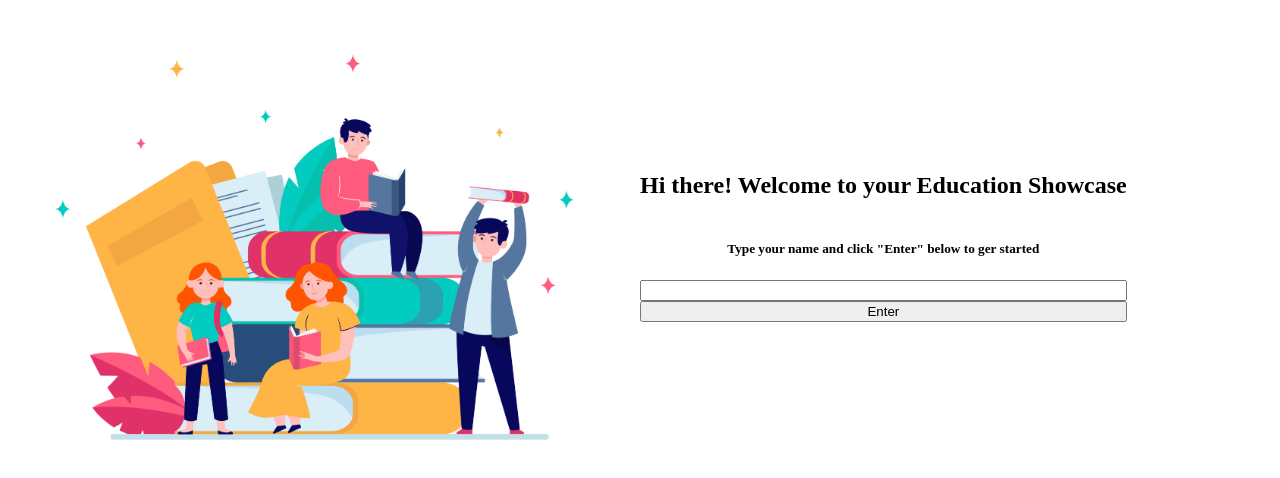
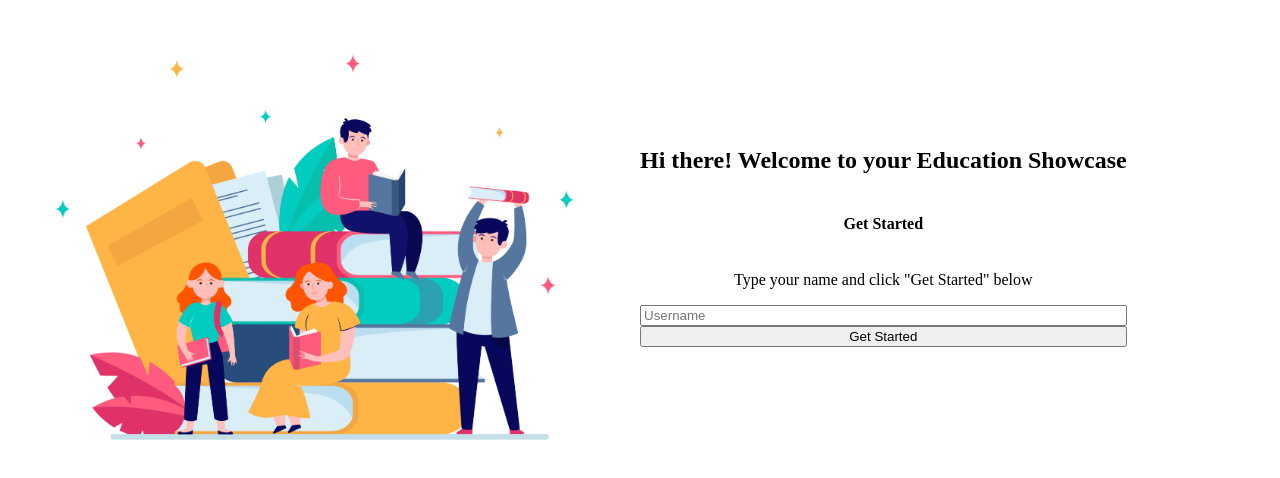
Before and after one commit to Semako123/showwcase, a Next.js app: page / in a window 1280 px wide. Shown: the top 478 px of the page. Built offline with nearby package versions, Linux system fonts and the light colour scheme.

Commit message:
Add content to Login component

```diff
--- a/src/components/Login.tsx
+++ b/src/components/Login.tsx
@@ -17,10 +17,11 @@ const Login = () => {
 
 	return (
 		<LoginContainer>
-			<h2>Hi there! Welcome to your Education Showcase</h2>
-			<h5>Type your name and click &quot;Enter&quot; below to ger started</h5>
-			<StyledInput type="text" value={name} onChange={handleChange} />
-			<StyledButton onClick={handleSubmit}>Enter</StyledButton>
+			<h2>Hi there! Welcome to your <span>Education Showcase</span></h2>
+			<h4>Get Started</h4>
+			<p>Type your name and click &quot;Get Started&quot; below</p>
+			<StyledInput type="text" value={name} onChange={handleChange} placeholder="Username"/>
+			<StyledButton onClick={handleSubmit}>Get Started</StyledButton>
 		</LoginContainer>
 	);
 };
```
